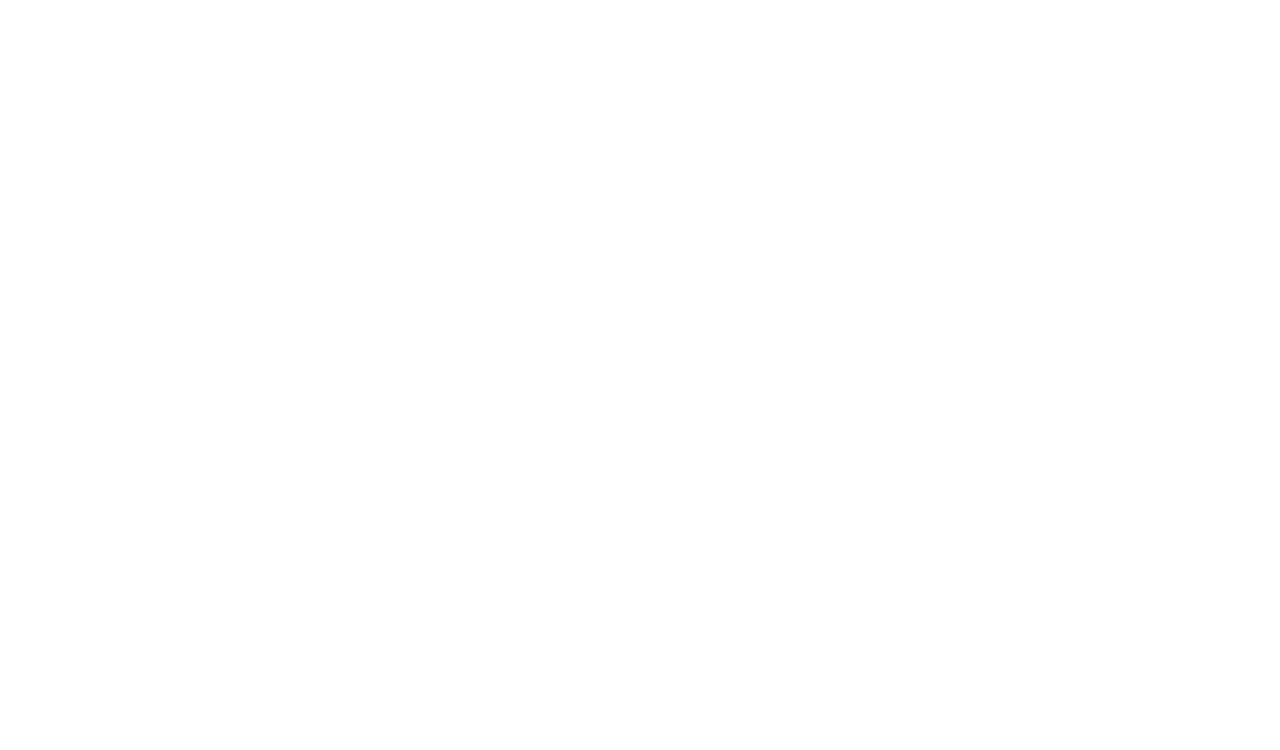
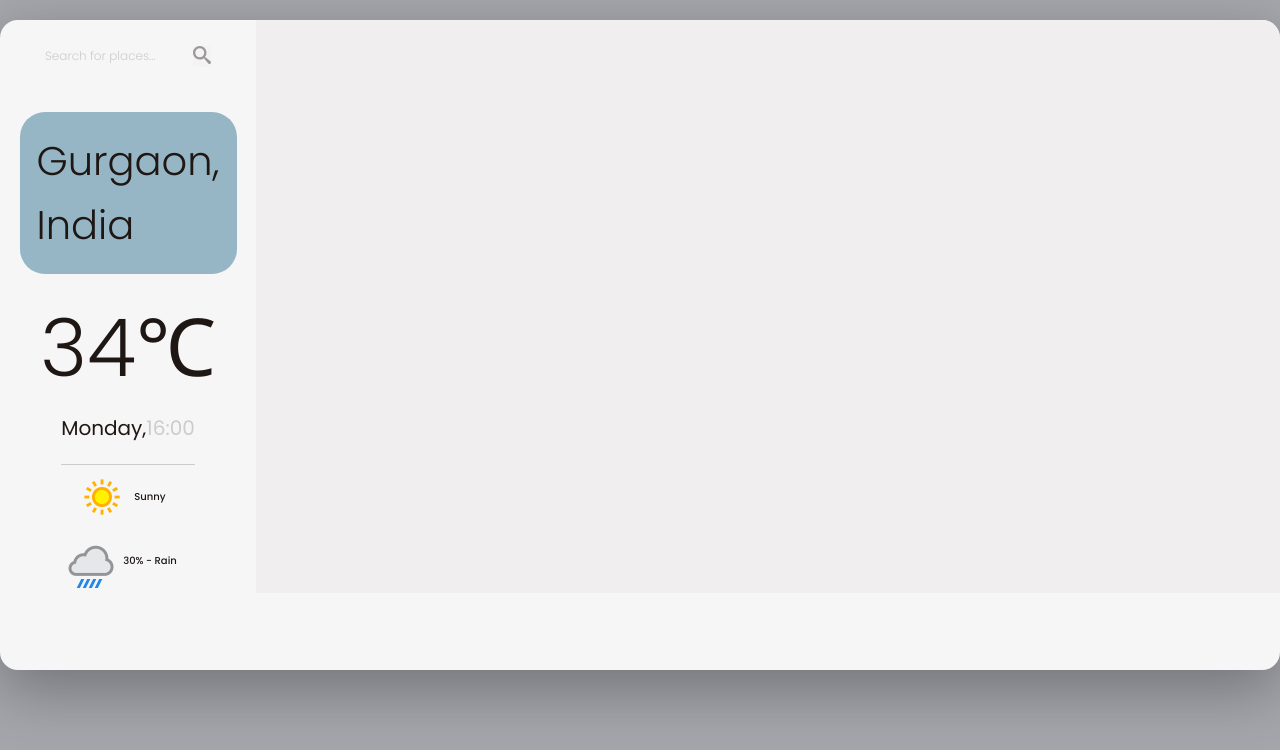
Before and after one commit to rajsinghast03/WeatherApp, a website: page index.html in a window 1280 px wide. Drawn offline with Linux system fonts and the light colour scheme.

Commit message:
Finish left layout

```diff
--- a/index.html
+++ b/index.html
@@ -4,13 +4,54 @@
     <meta charset="UTF-8" />
     <meta name="viewport" content="width=device-width, initial-scale=1.0" />
     <title>Weather</title>
+    <link rel="preconnect" href="https://fonts.googleapis.com" />
+    <link rel="preconnect" href="https://fonts.gstatic.com" crossorigin />
+    <link
+      href="https://fonts.googleapis.com/css2?family=Poppins:wght@300;400;500&family=Roboto:wght@400;500;700&display=swap"
+      rel="stylesheet"
+    />
     <link rel="stylesheet" href="/css/style.css" />
     <script defer src="js/script.js"></script>
   </head>
   <body>
     <div class="container">
       <div class="content">
-        <div class="left"></div>
+        <div class="left">
+          <form action="#" class="search">
+            <input
+              type="text"
+              class="search__input"
+              placeholder="Search for places..."
+            />
+            <button class="search__button">
+              <svg class="search__icon">
+                <use xlink:href="sprite.svg#icon-search"></use>
+              </svg>
+            </button>
+          </form>
+
+          <div class="weather">
+            <div class="weather__location flex">
+              <p>Gurgaon,</p>
+              <p>India</p>
+            </div>
+            <h3 class="flex">34&#8451;</h3>
+            <p class="weather__curr-date flex">
+              Monday,<span id="time">16:00</span>
+            </p>
+            <div class="weather__info flex">
+              <div class="weather__now">
+                <img src="weather_icons/day/113.png" alt="Sunny" />
+                <p>Sunny</p>
+              </div>
+              <div class="weather__rain">
+                <img src="weather_icons/day/308.png" alt="Rain" />
+                <p>30% - Rain</p>
+              </div>
+            </div>
+          </div>
+        </div>
+
         <div class="right"></div>
       </div>
     </div>
--- a/sass/main.scss
+++ b/sass/main.scss
@@ -90,12 +90,10 @@ body {
 }
 
 .content {
-  // overflow: ;
   display: flex;
   .right {
     background-color: $color-grey-light-3;
     flex: 1;
-    // height: 65rem;
   }
   .left {
     flex: 0 0 20%;
@@ -105,9 +103,9 @@ body {
 .weather {
   display: flex;
   margin-top: 1.2rem;
-  // justify-content: center;
   align-items: center;
   flex-direction: column;
+
   &__curr-date::after {
     content: ""; /* This is necessary for the pseudo element to work. */
     display: block; /* This will put the pseudo element on its own line. */
```
Also changed, not shown: css/style.css, 1 other file.
